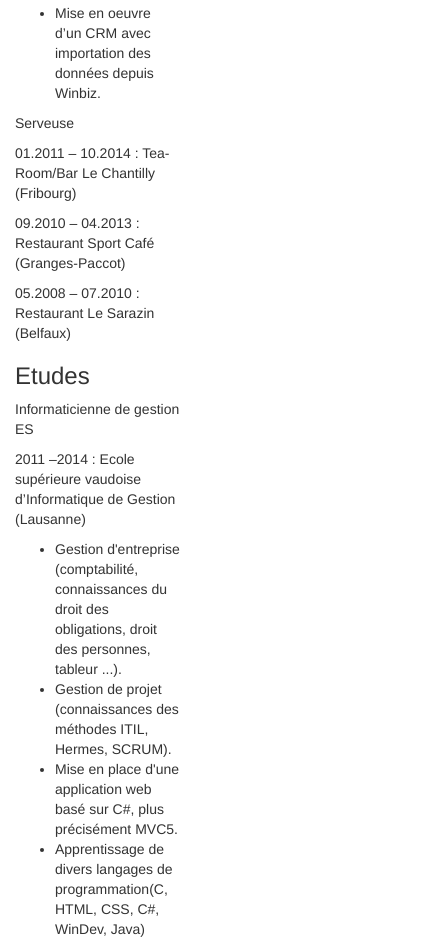
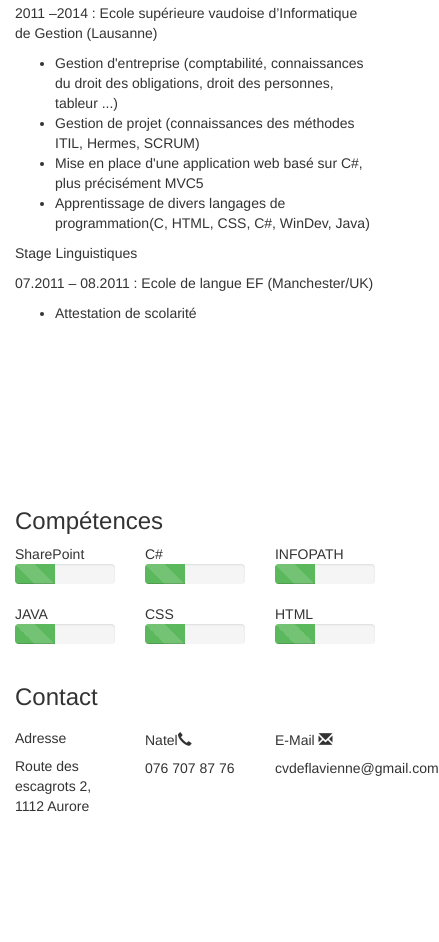
Before and after one commit to Flavykenfack/moncv-Flavykenfack, a website: page app/index.html in a window 390 px wide. Shown: the part 1106-2048 px from the top of the page, 439 px wide, since content can reach past the window. After the commit the page ends 1932 px from the top, so only its background shows below. Drawn offline with nearby package versions, Linux system fonts and the light colour scheme; some packages are replaced by stand-ins of ours; files that its build step writes are made by us from their sources; a script that the page names is missing.

Commit message:
Add progress bar
Add 6 progress bar. customize code

```diff
--- a/app/index.html
+++ b/app/index.html
@@ -71,7 +71,6 @@
         </div>
       </div>
 
-
       <div class="jumbotron">
         <div class="row">
           <div class="col-xs-12 col-sm-12 col-md-12" >
@@ -80,9 +79,6 @@
           </div>
         </div>
       </div>
-
-
-
 
       <div class="row" >
         <div class="col-xs-6 col-sm-4">
@@ -99,20 +95,16 @@
           </ul>
         </div>
       </div>
-
-
       <div class="row">
-        <div class="col-xs-6 col-sm-12">
+        <div class="col-xs-12 col-sm-12">
           <h3 id="Experiences"> Experiences professionnelles</h3>
-
-          <p > Informaticienne de gestion ES en entreprise (Stage)</p>
-         <p>
-          11.2014 - : LMB (Bulle)
+          <p> Informaticienne de gestion ES en entreprise (Stage)</p>
+          <p> 11.2014 - : LMB (Bulle)
             <ul>
               <li>Stagiaire dans le département informatique</li>
             </ul>
            </p>
-          <p >Informaticienne de gestion ES en entreprise (Stage) </p>
+          <p>Informaticienne de gestion ES en entreprise (Stage) </p>
           <p>08.2012 – 11.2012 : Gerber Systems & Networks (Ecublens)</p>
           <ul>
             <li>Mise en place d’outils d’analyse du trafic web et amélioration du référencement.</li>
@@ -120,62 +112,97 @@
             <li>Mise en place d’une gestion documentaire dans SharePoint.</li>
             <li>Mise en oeuvre d’un CRM avec importation des données depuis Winbiz.</li>
           </ul>
-
-
-          <p >Serveuse</p>
+          <p>Serveuse</p>
           <p>01.2011 – 10.2014 : Tea-Room/Bar Le Chantilly (Fribourg)</p>
           <p>09.2010 – 04.2013 : Restaurant Sport Café (Granges-Paccot)</p>
           <p>05.2008 – 07.2010 : Restaurant Le Sarazin (Belfaux)</p>
 
           <h3 id="Etudes">Etudes </h3>
-          <p >Informaticienne de gestion ES</p>
+          <p>Informaticienne de gestion ES</p>
           <p>2011 –2014 : Ecole supérieure vaudoise d’Informatique de Gestion (Lausanne)</p>
           <ul>
-            <li>Gestion d'entreprise (comptabilité, connaissances du droit des obligations, droit
-              des personnes, tableur ...).</li>
-              <li>Gestion de projet (connaissances des méthodes ITIL, Hermes, SCRUM).</li>
-              <li>Mise en place d'une application web basé sur C#, plus précisément MVC5.</li>
-              <li>Apprentissage de divers langages de programmation(C, HTML, CSS, C#, WinDev,
-                Java)</li>
+            <li>Gestion d'entreprise (comptabilité, connaissances du droit des obligations, droit des personnes, tableur ...)</li>
+            <li>Gestion de projet (connaissances des méthodes ITIL, Hermes, SCRUM)</li>
+            <li>Mise en place d'une application web basé sur C#, plus précisément MVC5</li>
+            <li>Apprentissage de divers langages de programmation(C, HTML, CSS, C#, WinDev, Java)</li>
           </ul>
-
-              <p > Stage Linguistiques</p>
+          <p>Stage Linguistiques</p>
           <p>07.2011 – 08.2011 : Ecole de langue EF (Manchester/UK)</p>
           <ul>
             <li>Attestation de scolarité</li>
           </ul>
         </div>
-
       </div>
 
-          <canvas id="myCanvas"></canvas>
-          <div class="progress">
+      <canvas id="myCanvas">
+
+      </canvas>
+
+      <h3 id="Competences">Compétences</h3>
+      <div class="row">
+        <div class="col-xs-4 col-sm-4"> SharePoint
           <div class="progress">
             <div class="progress-bar progress-bar-success progress-bar-striped" role="progressbar" aria-valuenow="40" aria-valuemin="0" aria-valuemax="100" style="width: 40%">
               <span class="sr-only">40% Complete (success)</span>
             </div>
           </div>
+        </div>
+        <div class="col-xs-4 col-sm-4"> C#
+          <div class="progress">
+            <div class="progress-bar progress-bar-success progress-bar-striped" role="progressbar" aria-valuenow="40" aria-valuemin="0" aria-valuemax="100" style="width: 40%">
+              <span class="sr-only">40% Complete (success)</span>
+            </div>
+          </div>
+        </div>
+        <div class="col-xs-4 col-sm-4"> INFOPATH
+          <div class="progress">
+            <div class="progress-bar progress-bar-success progress-bar-striped" role="progressbar" aria-valuenow="40" aria-valuemin="0" aria-valuemax="100" style="width: 40%">
+              <span class="sr-only">40% Complete (success)</span>
+            </div>
+          </div>
+        </div>
+      </div>
+      <div class="row">
+        <div class="col-xs-4 col-sm-4"> JAVA
+          <div class="progress">
+            <div class="progress-bar progress-bar-success progress-bar-striped" role="progressbar" aria-valuenow="40" aria-valuemin="0" aria-valuemax="100" style="width: 40%">
+              <span class="sr-only">40% Complete (success)</span>
+            </div>
+          </div>
+        </div>
+        <div class="col-xs-4 col-sm-4"> CSS
+          <div class="progress">
+            <div class="progress-bar progress-bar-success progress-bar-striped" role="progressbar" aria-valuenow="40" aria-valuemin="0" aria-valuemax="100" style="width: 40%">
+              <span class="sr-only">40% Complete (success)</span>
+            </div>
+          </div>
+        </div>
+        <div class="col-xs-4 col-sm-4"> HTML
+          <div class="progress">
+            <div class="progress-bar progress-bar-success progress-bar-striped" role="progressbar" aria-valuenow="40" aria-valuemin="0" aria-valuemax="100" style="width: 40%">
+              <span class="sr-only">40% Complete (success)</span>
+            </div>
+          </div>
+        </div>
+      </div>
+
 
       <div class="footer">
         <h3 id="Contact">Contact</h3>
         <div class="row">
-              <div class="col-xs-6 col-sm-3">
+          <div class="col-xs-4 col-sm-4">
             <h5>Adresse</h5>
             <p>Route des escagrots 2, 1112 Aurore </p>
           </div>
-              <div class="col-xs-6 col-sm-3">
+          <div class="col-xs-4 col-sm-4">
             <h5>Natel<span class="glyphicon glyphicon-earphone"></span></h5>
             <p>076 707 87 76</p>
           </div>
-              <div class="col-xs-6 col-sm-3">
+          <div class="col-xs-4 col-sm-4">
             <h5>E-Mail <span class="glyphicon glyphicon-envelope"></h5>
             <p> cvdeflavienne@gmail.com</p>
           </div>
         </div>
-
-
-
-
       </div>
 
         <!-- Google Analytics: change UA-XXXXX-X to be your site's ID. -->
--- a/app/scripts/main.js
+++ b/app/scripts/main.js
@@ -2,9 +2,7 @@ $(document).ready(function(){
 
 var data = {
     labels: [
-        "Red",
-        "Blue",
-        "Yellow"
+        "Red", "Blue", "Yellow"
     ],
     datasets: [
         {
@@ -22,12 +20,13 @@ var data = {
         }]
 };
 
-
-//var ctx = document.getElementById("myCanvas").getContext("2d");
 var ctx = $("#myCanvas").get(0).getContext("2d");
 var myCanvas = new Chart(ctx, {
 	type: 'doughnut',
 	data: data,
+    options: {
+        responsive: true
+    }
 });
 
 $function myCanvasTransform (argument) {
--- a/app/styles/main.css
+++ b/app/styles/main.css
@@ -79,7 +79,7 @@ body {
 /* Responsive: Portrait tablets and up */
 @media screen and (min-width: 768px) {
   .container {
-    max-width: 730px;
+    max-width: 700px;
   }
 
   /* Remove the padding we set earlier */
```
Lines whose indentation alone changed are shown as unchanged.
